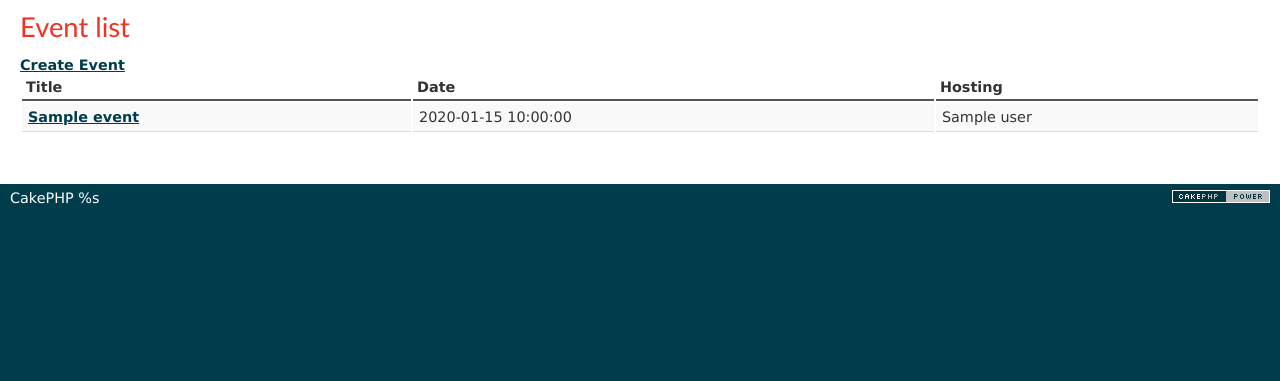
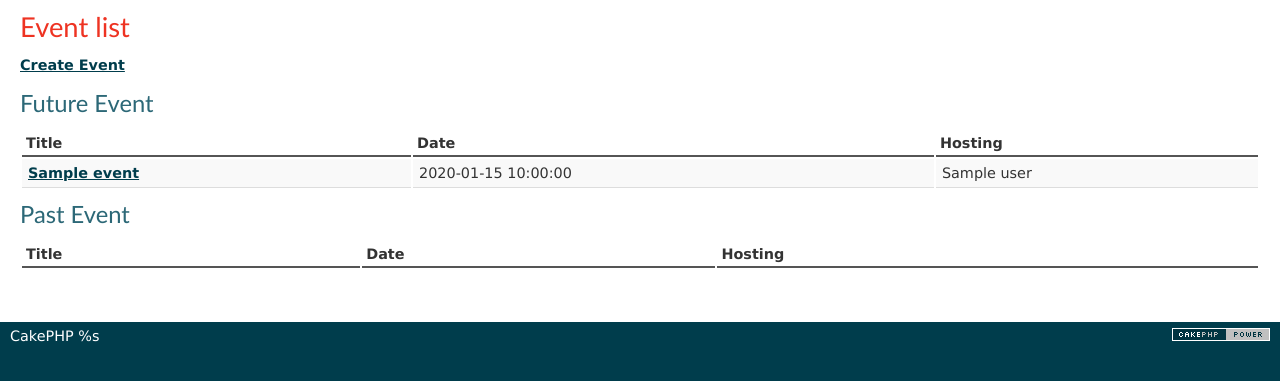
Before and after one commit to teamB-seedpod/seedpod, a CakePHP app: the page made by app/View/Events/index.ctp in a window 1280 px wide. Shown: the part 63-444 px from the top of the page. Run offline with PHP 8.4 and a stand-in for CakePHP, Linux system fonts and the light colour scheme; the template is opened without the code that fills it: most values are stand-ins (such as "Sample title", 1, 10 or a date in 2020); lists and menus that the app fills with data are empty; some libraries are stand-ins or nearby versions.

Commit message:
Event関連の基本的な機能を実装(たたき)

```diff
--- a/app/Model/Event.php
+++ b/app/Model/Event.php
@@ -6,7 +6,8 @@
 		'title' => array('rule' => 'notEmpty'),
 		'open_datetime' => array('rule' => 'notEmpty'),
 		'place' => array('rule' => 'notEmpty'),
-		'detail' => array('rule' => 'notEmpty')
+		'detail' => array('rule' => 'notEmpty'),
+		'user_id' => array('rule' => 'notEmpty')
 	);
 
 	//events(多数)にusers(1つ)をbelongstoでアソシエーションする
--- a/app/View/Events/create.ctp
+++ b/app/View/Events/create.ctp
@@ -5,5 +5,6 @@
 echo $this->Form->input('open_datetime');
 echo $this->Form->input('place', array('placeholder' => 'Where do you hold this event?'));
 echo $this->Form->input('detail', array('rows' => '5','placeholder' => 'Budget / Meeting Place / Map / Contact         e.t.c'));
+echo $this->Form->input('user_id', array('type' => 'hidden','value' => 2));  //最終的にAuthを利用する。
 echo $this->Form->end('Save Event');
 ?>
--- a/app/View/Events/index.ctp
+++ b/app/View/Events/index.ctp
@@ -4,6 +4,15 @@
 <?php
 	echo $this->Html->link('Create Event', array('controller' => 'events', 'action' => 'create'));
 ?>
+</br>
+</br>
+
+
+<?php
+$nowtime = date("Y-m-d H:i:s");
+?>
+
+<h3>Future Event</h3>
 
 <table>
 	<tr>
@@ -12,13 +21,34 @@
 		<th>Hosting</th>
 	</tr>
 
-	<!-- ここから、$list配列をループして、イベントの情報をリストで表示 -->
 	<?php foreach($events as $event): ?>
 	<tr>
+		<?php if($event['Event']['open_datetime'] > $nowtime): ?>
 		<td><?php echo $this->Html->link($event['Event']['title'],array('controller' => 'events', 'action' => 'detail', $event['Event']['id'])); ?></td>
 		<td><?php echo $event['Event']['open_datetime']; ?></td>
 		<td><?php echo $event['User']['name']; ?></td>
+		<?php endif; ?>
 	</tr>
 	<?php endforeach; ?>
 	<?php unset($event); ?>
 </table>
+
+<h3>Past Event</h3>
+<table>
+	<tr>
+		<th>Title</th>
+		<th>Date</th>
+		<th>Hosting</th>
+	</tr>
+
+	<?php foreach($events as $event): ?>
+	<tr>
+		<?php if($event['Event']['open_datetime'] < $nowtime): ?>
+		<td><?php echo $this->Html->link($event['Event']['title'],array('controller' => 'events', 'action' => 'detail', $event['Event']['id'])); ?></td>
+		<td><?php echo $event['Event']['open_datetime']; ?></td>
+		<td><?php echo $event['User']['name']; ?></td>
+		<?php endif; ?>
+	</tr>
+	<?php endforeach; ?>
+	<?php unset($event); ?>
+</table>
```
Also changed, not shown: app/View/Events/detail.ctp (+7 -1 lines).
